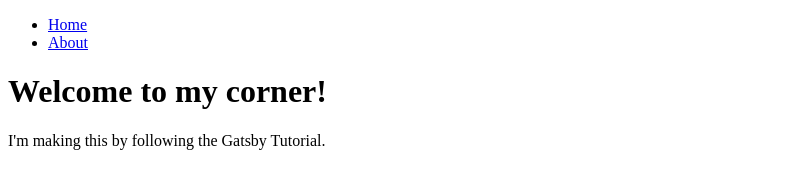
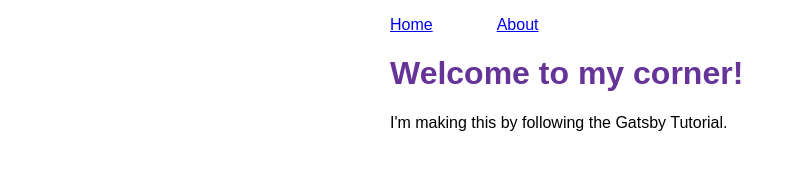
Before and after one commit to hylianhideaway/gatsby-blog-java-script-tutorial01, a Gatsby site: page / in a window 1280 px wide. Shown: the whole page, without its empty margins (0-796 px from the left). Built offline with nearby package versions, Linux system fonts and the light colour scheme; Gatsby itself is replaced by a stand-in of ours.

Commit message:
Add some intial CSS for Layout frame.

```diff
--- /dev/null
+++ b/src/components/layout.css
@@ -0,0 +1,26 @@
+
+
+
+.container {
+    margin: auto;
+    max-width: 500px;
+    font-family: sans-serif;
+  }
+
+  .heading {
+    color: rebeccapurple;
+  }
+
+  .nav-links {
+    display: flex;
+    list-style: none;
+    padding-left: 0;
+  }
+
+  .nav-link-item {
+    padding-right: 2rem;
+  }
+
+  .nav-link-text {
+    color: black;
+  }
--- a/src/components/layout.js
+++ b/src/components/layout.js
@@ -1,21 +1,21 @@
 import * as React from 'react'
 import {Link} from 'gatsby'
-
+import  './layout.css'
 
 /* Page frame component. Hold stuff every page should show, then inserts unique page in */
 const Layout = ({pageTitle,children}) => {
     return (
-        <div>
+        <div className={"container"}>
             {/* Navigation Bar*/}
             <nav>
-                <ul>
-                    <li> <Link to={"/"}>Home</Link></li>
-                    <li> <Link to={"/about"}>About</Link></li>
+                <ul className={"nav-links"}>
+                    <li className={"nav-link-item"}> <Link className={"nav-link-item"} to={"/"}>Home</Link></li>
+                    <li className={"nav-link-item"}> <Link className={"nav-link-item"} to={"/about"}>About</Link></li>
                 </ul>
             </nav>
             {/* Where the content for the child page goes */}
             <main>
-                <h1>{pageTitle}</h1>
+                <h1 className={"heading"}>{pageTitle}</h1>
                 {children}
             </main>
         </div>
```
